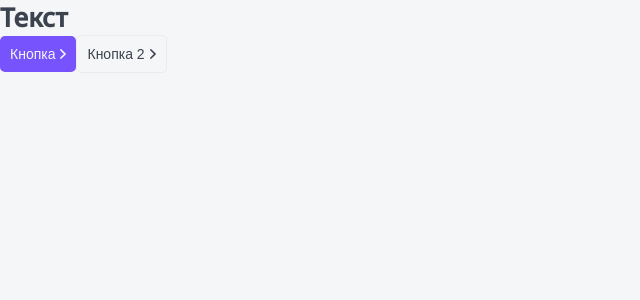
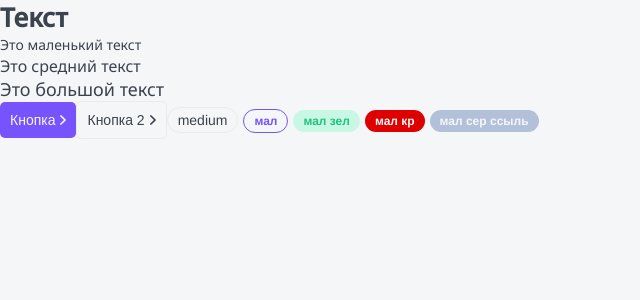
Before and after one commit to tatnik/nextTopApp, a Next.js app: page / in a window 1280 px wide. Shown: the top 300 px of the page, without its empty margins (0-640 px from the left). Built offline with nearby package versions, Linux system fonts and the light colour scheme.

Commit message:
add Ptag, Tag components

```diff
--- a/app/globals.css
+++ b/app/globals.css
@@ -7,6 +7,7 @@
   --accent: #1dc37e;
   --accent-light: #c8f8e4;
   --gray-light: #ebebeb;
+  --gray-dark: #B3c0d9;
 }
 
 /*
--- a/app/page.tsx
+++ b/app/page.tsx
@@ -1,10 +1,14 @@
 import React from 'react';
-import { Button, Htag } from '../components';
+import { Button, Htag, Tag } from '../components';
+import { Ptag } from '@/components/Ptag/Ptag';
 
 export default function Home() {
   return (
     <>
       <Htag tag="h1">Текст</Htag>
+      <Ptag size="s">Это маленький текст</Ptag>
+      <Ptag>Это средний текст</Ptag>
+      <Ptag size="l">Это большой текст</Ptag>
       <Button
         appearance="primary"
         arrow="right"
@@ -18,6 +22,16 @@ export default function Home() {
         {' '}
         Кнопка 2
       </Button>
+      <Tag size="m">medium</Tag>
+      <Tag color="primary">мал</Tag>
+      <Tag color="green">мал зел</Tag>
+      <Tag color="red">мал кр</Tag>
+      <Tag
+        color="grey"
+        href="/"
+      >
+        мал сер ссыль
+      </Tag>
     </>
   );
 }
--- /dev/null
+++ b/components/Ptag/Ptag.module.css
@@ -0,0 +1,18 @@
+.ptag {
+  font-family: var(--font-noto-sans-regular);
+}
+
+.s {
+  font-size: 14px;
+  line-height: 20px;
+}
+
+.m{
+  font-size: 16px;
+  line-height: 22px;
+}
+
+.l {
+  font-size: 18px;
+  line-height: 24px;
+}
--- /dev/null
+++ b/components/Ptag/Ptag.tsx
@@ -0,0 +1,24 @@
+import styles from './Ptag.module.css';
+import cn from 'classnames';
+import { PtagProps } from './Ptag.props';
+
+export const Ptag = (props: PtagProps): JSX.Element => {
+  const { size = 'm', children, className, ...rest } = props;
+
+  return (
+    <p
+      className={cn(
+        styles.ptag,
+        className,
+        {
+          [styles.s]: size === 's',
+          [styles.m]: size === 'm',
+          [styles.l]: size === 'l',
+        },
+        { ...rest },
+      )}
+    >
+      {children}
+    </p>
+  );
+};
--- /dev/null
+++ b/components/Tag/Tag.module.css
@@ -0,0 +1,54 @@
+.tag {
+  display: inline-block;
+  margin-right:5px;
+  padding: 5px 10px;
+  border-radius: 20px;
+}
+
+.s {
+  font-size: 12px;
+  line-height: 12px;
+}
+
+.m{
+  font-size: 14px;
+  line-height: 14px;
+}
+
+.ghost{
+  border :1px solid var(--gray-light);
+}
+
+.red{
+  font-weight: bold;
+  color: var(--background);
+  background: #DE0000;
+}
+
+.grey{
+  font-weight: bold;
+  color: var(--background);
+  background:var(--gray-dark);
+}
+
+.green{
+  font-weight: bold;
+  color: var(--accent);
+  background: var(--accent-light);
+}
+
+.primary{
+  font-weight: bold;
+  color: var(--primary);
+  background: none;
+  border: 1px solid var(--primary);
+}
+
+.href {
+  cursor: pointer;
+}
+
+.href:hover {
+  color: var(--background);
+  background-color: var(--primary-hover);
+}
--- /dev/null
+++ b/components/Tag/Tag.tsx
@@ -0,0 +1,29 @@
+import styles from './Tag.module.css';
+import cn from 'classnames';
+import { TagProps } from './Tag.props';
+
+export const Tag = (props: TagProps): JSX.Element => {
+  const { size = 's', children, color = 'ghost', href, className, ...rest } = props;
+
+  return (
+    <div
+      className={cn(
+        styles.tag,
+        className,
+        {
+          [styles.s]: size === 's',
+          [styles.m]: size === 'm',
+          [styles.ghost]: color === 'ghost',
+          [styles.red]: color === 'red',
+          [styles.grey]: color === 'grey',
+          [styles.green]: color === 'green',
+          [styles.primary]: color === 'primary',
+          [styles.href]: href != null,
+        },
+        { ...rest },
+      )}
+    >
+      {href ? <a href={href}>{children}</a> : <> {children}</>}
+    </div>
+  );
+};
--- a/components/index.ts
+++ b/components/index.ts
@@ -1,2 +1,4 @@
 export * from './Htag/Htag';
 export * from './Button/Button';
+export * from './Ptag/Ptag';
+export * from './Tag/Tag';
```
Also changed, not shown: components/Ptag/Ptag.props.ts (added, +7 -0 lines), components/Tag/Tag.props.ts (added, +9 -0 lines).
